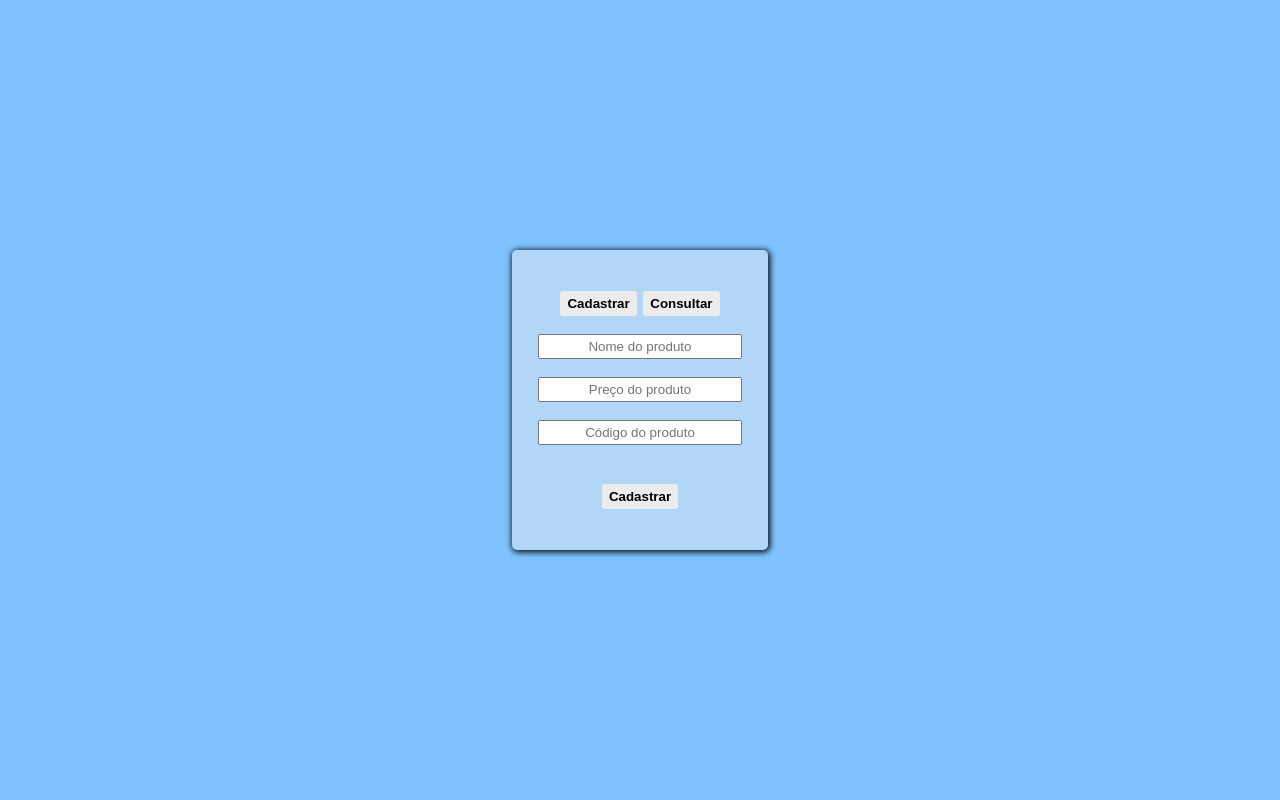
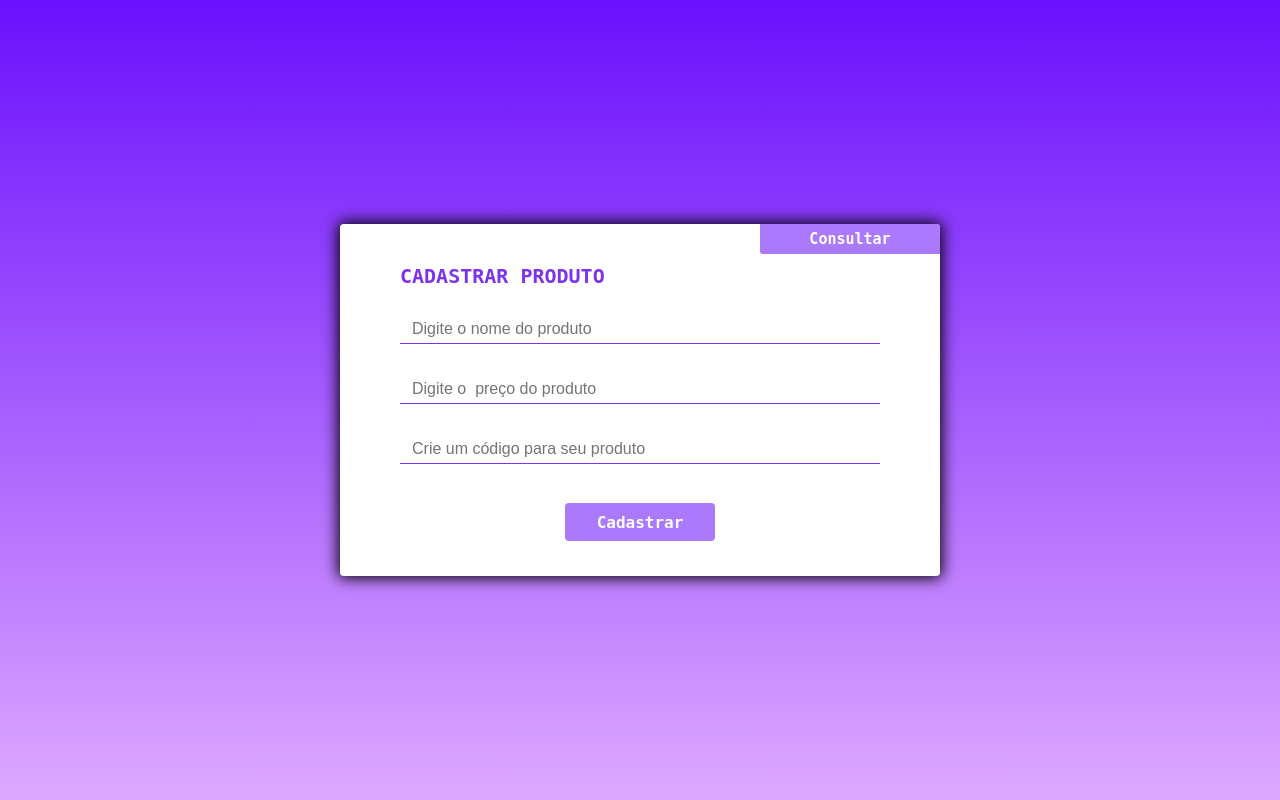
Before and after one commit to lucasDemori21/cadastro-produto, a PHP site: page / in a window 1280 px wide. Run offline with PHP 8.4, Linux system fonts and the light colour scheme.

Commit message:
Atualização Front-end

```diff
--- a/index.js
+++ b/index.js
@@ -11,5 +11,21 @@ function searchData(){
 }
 
 function exibirStatus(){
-    alert('Cadastrado com sucesso!');
+
+    if (document.frmcadastrar.nomeProduto.value == "") {
+		alert("Preencha o campo Nome produto.");
+		document.frmcadastrar.nomeProduto.focus();
+		return false;
+	} else if (document.frmcadastrar.preco.value == "") {
+		alert("Preencha o campo Preço produto.");
+		document.frmcadastrar.preco.focus();
+		return false;
+	} else if (document.frmcadastrar.codigo.value == "") {
+		alert("Preencha o campo Código produto.");
+		document.frmcadastrar.codigo.focus();
+		return false;
+    }else{
+        alert("Cadastro realizado com succeso!");
+        return true;
+    }
 }
--- a/index.php
+++ b/index.php
@@ -9,20 +9,28 @@
     <link rel="stylesheet" href="style.css">
     <script src="index.js"></script>
 </head>
+
 <body>
     <div class="containerp">
 
-        <form class="formC" action="listar.php" method="POST">
-            <div class="navegacao">
-                <button class="botaoCadastrar"><a href="index.php">Cadastrar</a></button>
-                <button class="botaoCadastrar"><a href="consulta.php">Consultar</a></button>
+        <form class="formC" name="frmcadastrar" action="listar.php" method="POST" onsubmit="return exibirStatus()">
+            <div class="botaoConsulta">
+                <a href="consulta.php"><button type="button">Consultar</button></a>
             </div>
-            <input type="text" id="nomeProduto" name="nomeProduto" placeholder="Nome do produto"><br />
-            <input type="text" id="preco" name="preco" placeholder="Preço do produto"><br />
-            <input type="text" id="codigo" name="codigo" placeholder="Código do produto"><br /><br />
+            <div class="titulo">
+                <legend>CADASTRAR PRODUTO</legend>
+            </div>
 
-            <button class="botaoCadastrar" type="submit" onclick="exibirStatus()">Cadastrar</button>
+            <input class="inputC" type="text" id="nomeProduto" name="nomeProduto" placeholder="Digite o nome do produto"><br />
+            <input class="inputC" type="text" id="preco" name="preco" placeholder="Digite o  preço do produto"><br />
+            <input class="inputC" type="text" id="codigo" name="codigo" placeholder="Crie um código para seu produto"><br />
+
+            <div class="botaoCadastrar">
+                <a><button type="submit">Cadastrar</button></a><br>
+            </div>
+
         </form>
     </div>
 </body>
+
 </html>
--- a/listar.php
+++ b/listar.php
@@ -6,9 +6,11 @@ $preco = $_POST["preco"];
 $codigo = $_POST["codigo"];
 
 $sql = "INSERT INTO produto (idproduto, nomeProduto, preco, codigo)
-VALUES (null,'" . $nomeProdudo . "', $preco, $codigo)";
+VALUES (null, '" .$nomeProdudo. "', $preco, $codigo)";
+
 
 $result = $connect->query($sql);
 
-header('Location: index.php');
+
+header('Location: index.php')
 ?>
--- a/saveEdit.php
+++ b/saveEdit.php
@@ -11,6 +11,5 @@ require_once "servidor.php";
 
     $result = $connect->query($sqlUpdate);
 
-
 header('Location: consulta.php');
 ?>
--- a/style.css
+++ b/style.css
@@ -3,9 +3,9 @@
     padding: 0;
     box-sizing: border-box;
 }
+
 body{
-    background-color: rgb(177, 218, 255);
-    width: 100%;
+    background: linear-gradient(to bottom, #6b10fc, #dea8ff) fixed;
 }
 
 .containerp{
@@ -13,8 +13,7 @@ body{
     justify-content: center;
     align-items: center;
     min-height: 100vh;
-    background-color: rgb(126, 195, 255);
-
+    width: 100%;
 }
 
 .tituloE{
@@ -23,55 +22,60 @@ body{
 }
 
 form{
-    width: 20% auto;
-    height: 300px auto;
+    width: 100%;
+    max-width: 600px;
+    height: auto;
+    margin: 0 2%;
+    background-color: rgb(255, 255, 255);
+    border-radius: 4px;
+    box-shadow: 0px 0px 15px 2px;
+}
+
+.formC{
+    width: 100%;
+    max-width: 600px;
+    display: flex;
+    flex-direction: column;
+    align-items: center;
+    background-color: rgb(255, 255, 255);
+    border-radius: 4px;
+    box-shadow: 0px 0px 15px 2px;
+}
+
+.botaoConsulta{
+    width: 100%;
+    height: 40px;
+}
+
+.botaoConsulta a{
+    float: right;
+    width: 30%;
+    height: 30px;
+    text-decoration: none;
+    border-top-right-radius: 3px;
+    border-bottom-left-radius: 3px;
+}
+
+.botaoConsulta button{
     display: flex;
     justify-content: center;
-    flex-direction: column;
     align-items: center;
-    background-color: rgb(177, 214, 247);
-    border-radius: 5px;
-    box-shadow: 1px 1px 6px 1px;
-}
-.formC{
-    width: 20%;
-    height: 300px;
-    display: flex;
-    justify-content: center;
-    flex-direction: column;
-    align-items: center;
-    background-color: rgb(177, 214, 247);
-    border-radius: 5px;
-    box-shadow: 1px 1px 6px 1px;
+    background-color: #ab79fc;
+    color: #FFF;
+    border: 0;
+    border-top-right-radius: 3px;
+    border-bottom-left-radius: 3px;
+    width: 100%;
+    height: 100%;
+    font-family: monospace;
+    font-weight: bold;
+    font-size: 15px;
+    transition: all 0.3s;
+    cursor: pointer;
 }
 
-input{
-    width: 80%;
-    height: 25px;
-    text-align: center;
-}
-
-.botaoCadastrar{
-    width: 30%;
-    transition: all 0.3s;
-    height: 25px;
-    font-weight: bold;
-    border-radius: 3px;
-    border: 0;
-    cursor: pointer;
-    background-color: rgb(236, 236, 236);
-    margin: 3px;
-
-}
-
-.botaoCadastrar:hover{
-    box-shadow: 1px 1px 7px 1px;
-    background-color: #FFF;
-}
-
-.botaoCadastrar a{
-    text-decoration: none;
-    color: black;
+.botaoConsulta button:hover{
+    background-color: #7b33f0;
 }
 
 .navegacao{
@@ -85,4 +89,54 @@ input{
     width: 100%;
     display: flex;
     justify-content: center;
+    gap: 1%;
 }
+
+.inputC{
+    border: 0;
+    border-bottom: #7b33f0 1px solid;
+    text-align: left;
+    padding: 0 2%;
+    outline: none;
+    font-size: 16px;
+    width: 80%;
+    height: 30px;
+    margin: 1%;
+}
+
+.titulo{
+    color: #7b33f0;
+    width: 80%;
+    margin-bottom: 20px;
+    font-weight: bold;
+    font-size: 20px;
+    font-family: monospace;
+}
+.botaoCadastrar{
+    width: 100%;
+    display: flex;
+    justify-content: center;
+    margin: 15px 0 35px 0;
+}
+.botaoCadastrar a{
+    width: 25%;
+    height: 38px;
+    border-radius: 4px;
+}
+
+.botaoCadastrar button{
+    background-color: #ab79fc;
+    color: #FFF;
+    border: 0;
+    border-radius: 4px;
+    width: 100%;
+    height: 100%;
+    font-family: monospace;
+    font-weight: bold;
+    font-size: 16px;
+    transition: all 0.3s;
+    cursor: pointer;
+}
+.botaoCadastrar button:hover{
+    background-color: #7b33f0;
+}
```
Also changed, not shown: consulta.php (+13 -18 lines), databases/estoque.sql (+13 -16 lines), edit.php (+15 -8 lines), servidor.php (line endings or trailing spaces), 1 other file.
